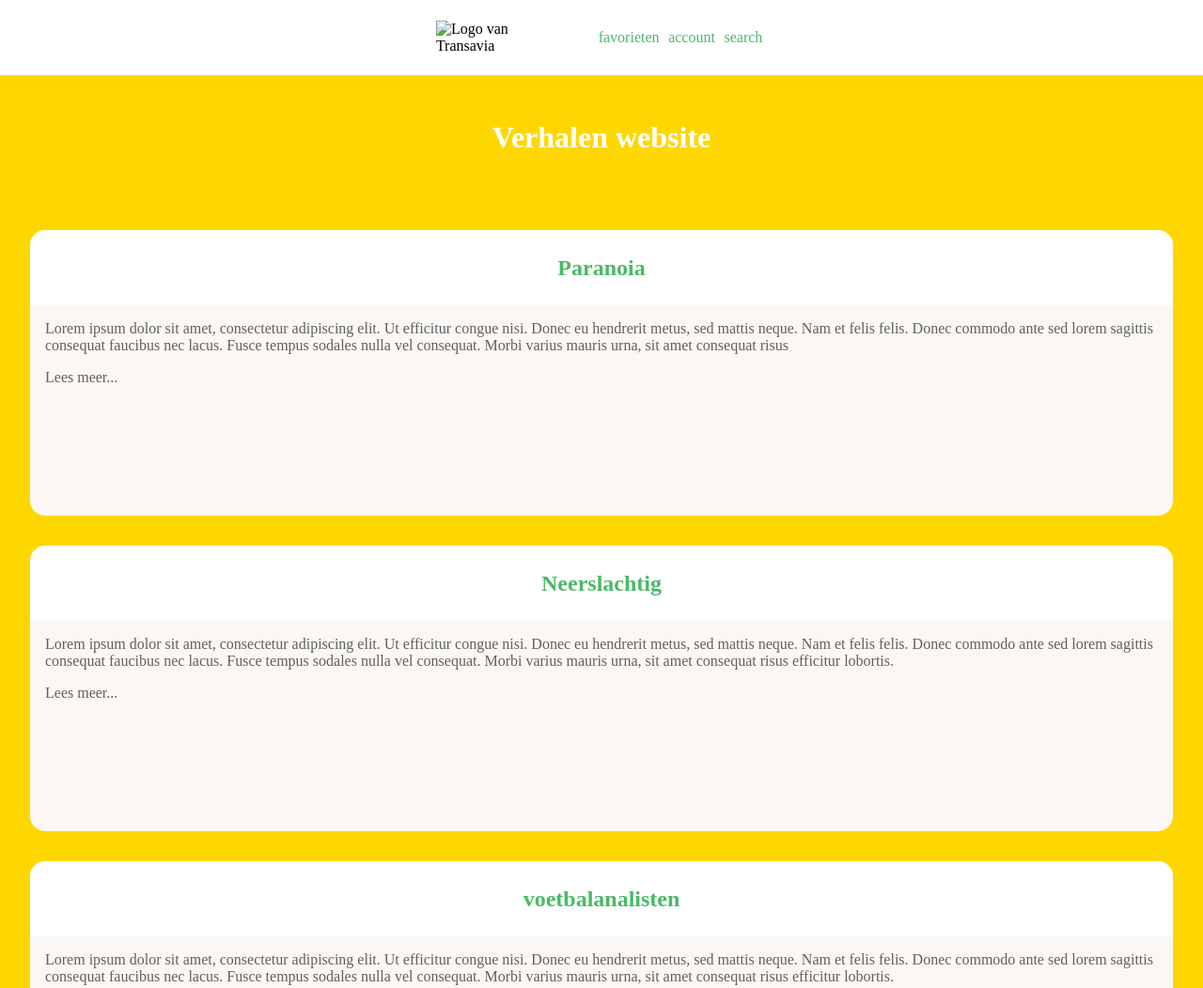
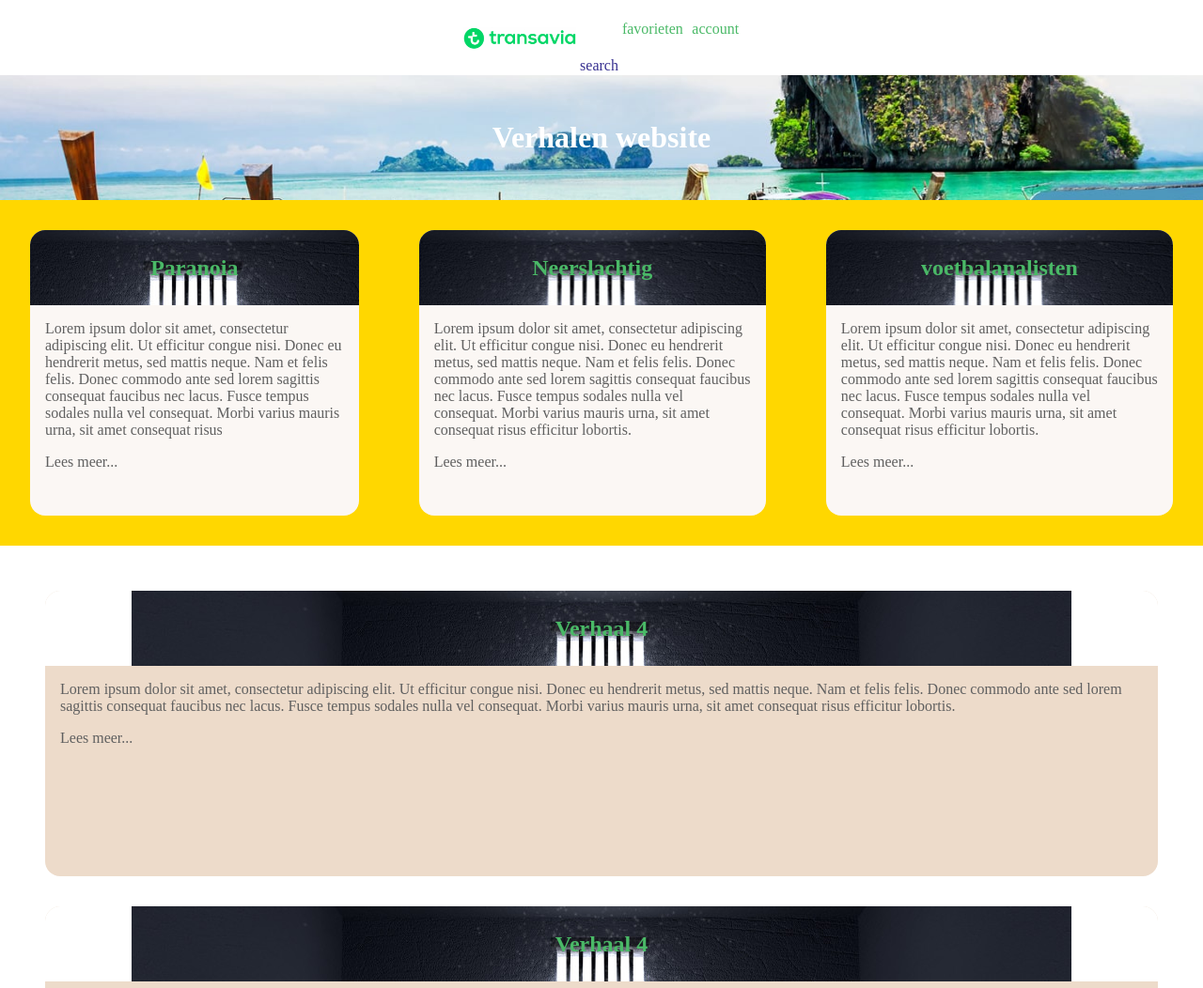
Before and after one commit to Reinierekens/blok-web, a plain HTML site: page index.html in a window 1280 px wide. Shown: the top 1052 px of the page at 94% size. Drawn offline with Linux system fonts and the light colour scheme; files that its build step writes are made by us from their sources.

Commit message:
links en swipe
Links werken en er is een swipe mogelijkheid voor de main toegepast.

```diff
--- a/index.html
+++ b/index.html
@@ -4,7 +4,7 @@
 <head>
     <meta charset="UTF-8">
     <title>Verhalen website</title>
-    <link rel="stylesheet" type="text/css" href="../FED/style.css">
+    <link rel="stylesheet" type="text/css" href="style.css">
     <meta name="viewport" content="width=device-width, initial-scale=1">
 
 </head>
@@ -13,7 +13,7 @@
     <header>
 
 
-        <img src="../FED/images/transavia_logo.png" alt="Logo van Transavia" />
+        <img src="transavia_logo.png" alt="Logo van Transavia" />
 
         <nav>
             <ul>
@@ -21,14 +21,13 @@
                 <li>
                     <a href="#">account</a>
                 </li>
-                <li>
-                    <form>
-                        <label>
-                            <a href="#">search</a>
-                        </label>
-                    </form>
-                </li>
+
             </ul>
+            <form>
+                <label>
+                    <a href="#">search</a>
+                </label>
+            </form>
         </nav>
 
 
--- a/style.css
+++ b/style.css
@@ -1,3 +1,11 @@
+body {
+    font-family: Nexalight;
+    width: 100%;
+    margin: 0;
+    padding: 0;
+    background-color: #eddbca;
+}
+
 header {
     display: flex;
     align-items: center;
@@ -12,14 +20,6 @@ header ul {
     justify-content: flex-end;
 }
 
-article>header {
-    background-image: url('images/gevangen.jpg');
-    background-repeat: no-repeat;
-    background-position: center top;
-    border-radius: 1em 1em 0em 0em;
-    width: 100%;
-}
-
 li {
     margin: 0.3em;
     list-style: none;
@@ -31,8 +31,16 @@ li a {
     text-decoration: none;
 }
 
+article>header {
+    background-image: url('gevangen.jpg');
+    background-repeat: no-repeat;
+    background-position: center top;
+    border-radius: 1em 1em 0em 0em;
+    width: 100%;
+}
+
 header+section {
-    background-image: url('images/vakantiebestemming.jpg');
+    background-image: url('vakantiebestemming.jpg');
     background-repeat: no-repeat;
     background-position: center center;
     background-size: 100%;
@@ -61,7 +69,8 @@ article>p {
 }
 
 main {
-    display: ;
+    display: flex;
+    overflow-x: scroll;
 }
 
 section> article {
@@ -75,17 +84,11 @@ article>header>h2 {
     font-family: Nexabold;
     src: url('../FED/fonts/Nexa%20Bold.otf')format('truetype') src: url('../FED/fonts/Nexa%20Light.otf') format('truetype');
     color: #4ab967;
+    margin: 3.5em;
 }
 
 section > article > h2 {
     color: #362f90;
-}
-
-body {
-    font-family: Nexalight;
-    width: 100%;
-    margin: 0;
-    background-color: #eddbca;
 }
 
 header>img {
```
